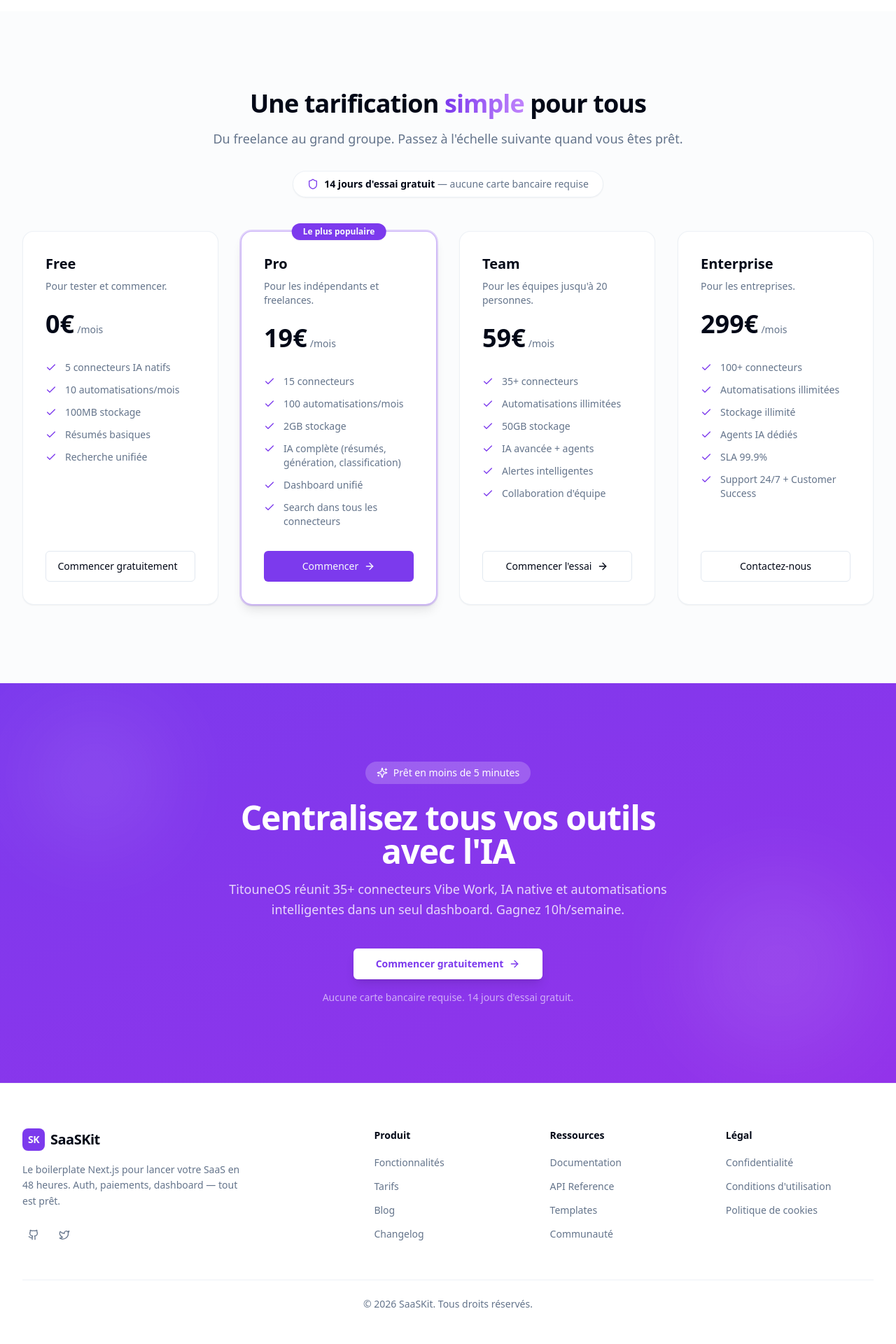
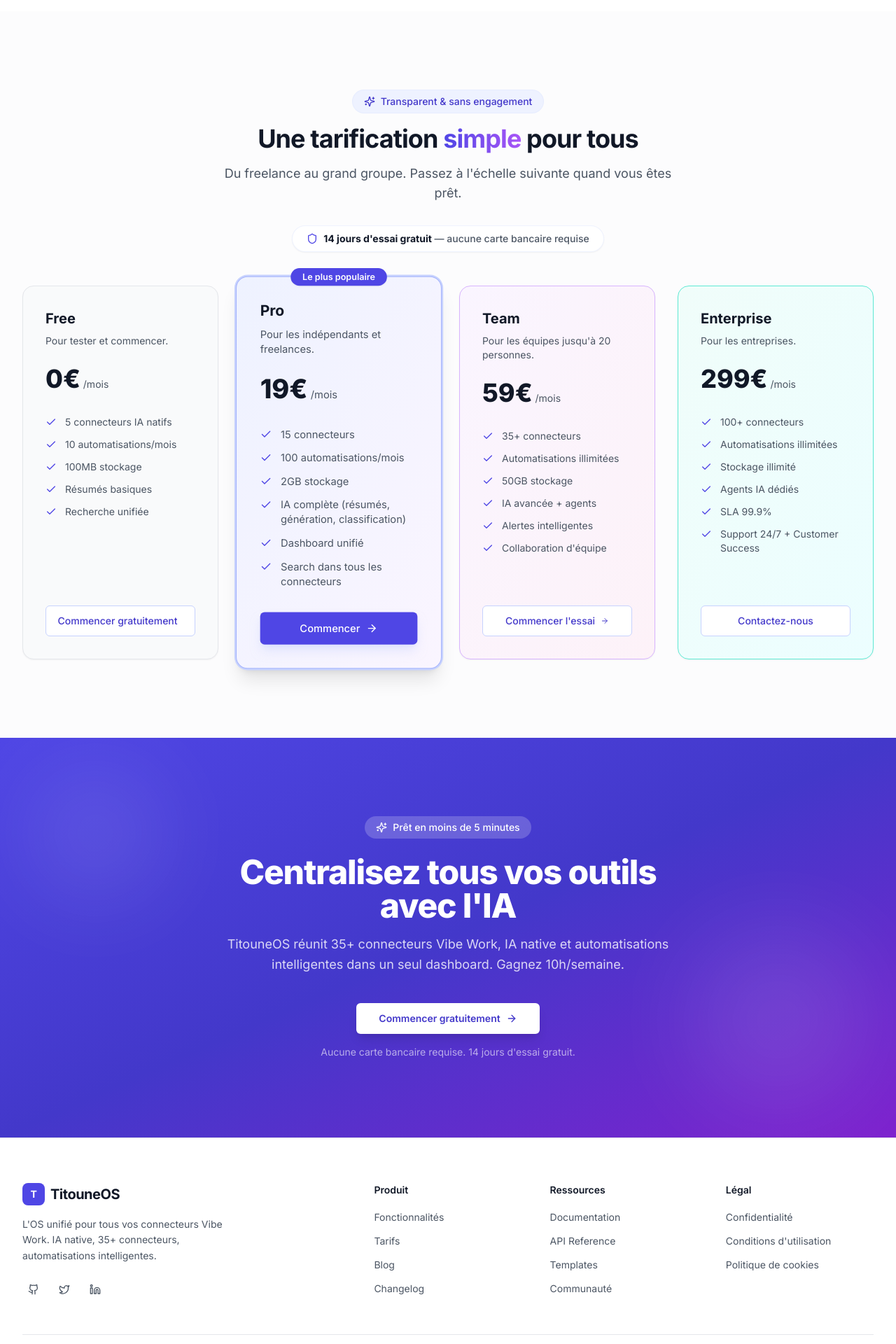
Before and after one commit to titoune33/titounex, a Next.js app: page /pricing in a window 1280 px wide. Shown: the part 80-2000 px from the top of the page at 70% size. Built offline with nearby package versions, Linux system fonts and the light colour scheme; no server answers.

Commit message:
design: Premium landing page overhaul — vraies couleurs indigo, TitouneOS branding, dark mode fix

```diff
--- a/src/components/landing/cta.tsx
+++ b/src/components/landing/cta.tsx
@@ -4,7 +4,7 @@
 
 export function CTA() {
   return (
-    <section className="relative overflow-hidden bg-gradient-to-br from-primary to-purple-600 py-20 lg:py-28">
+    <section className="relative overflow-hidden bg-gradient-to-br from-indigo-600 via-indigo-700 to-purple-700 py-20 lg:py-28">
       {/* Background decorations */}
       <div className="absolute inset-0 pointer-events-none">
         <div className="absolute top-10 left-10 h-48 w-48 rounded-full bg-white/10 blur-3xl" />
@@ -30,11 +30,10 @@
           <div className="mt-10 flex flex-col items-center gap-3 sm:flex-row sm:justify-center">
             <Button
               size="lg"
-              variant="default"
               asChild
-              className="w-full sm:w-auto shadow-lg hover:shadow-xl transition-shadow bg-white text-primary font-semibold"
+              className="w-full sm:w-auto shadow-lg hover:shadow-xl transition-shadow bg-white text-indigo-700 font-semibold hover:bg-gray-100"
             >
-              <Link href="/auth/register">
+              <Link href="/auth/signin">
                 Commencer gratuitement
                 <ArrowRight className="ml-2 h-4 w-4" />
               </Link>
--- a/src/components/landing/features.tsx
+++ b/src/components/landing/features.tsx
@@ -14,31 +14,49 @@
     icon: Brain,
     title: "IA Native Intégrée",
     description: "Résumés, génération, classification et recherche alimentés par Hugging Face, Mistral et plus de 9 connecteurs IA.",
+    color: "bg-indigo-500",
   },
   {
     icon: Workflow,
     title: "Automatisations Intelligentes",
     description: "Construisez des workflows drag-and-drop avec des agents IA autonomes, pas des simples zaps.",
+    color: "bg-purple-500",
   },
   {
     icon: Search,
     title: "Recherche Unifiée",
     description: "Trouvez n'importe quoi dans tous vos outils depuis une seule barre de recherche. Plus de silos.",
+    color: "bg-sky-500",
   },
   {
     icon: Database,
     title: "35+ Connecteurs",
     description: "Gmail, Notion, Slack, Stripe, Google Calendar, GitHub, et plus encore — le tout depuis une interface.",
+    color: "bg-emerald-500",
   },
   {
     icon: BarChart3,
     title: "Dashboard Unifié",
     description: "6 KPIs temps réel (emails, tâches, paiements, messages, événements, connecteurs) avec graphiques interactifs.",
+    color: "bg-amber-500",
   },
   {
     icon: Globe,
     title: "Centralisation Totale",
     description: "Plus de basculer entre 10 onglets. Tout est centralisé dans un seul OS. Gagnez 10h/semaine.",
+    color: "bg-cyan-500",
+  },
+  {
+    icon: Zap,
+    title: "Performance Extreme",
+    description: "Workflows exécutés en moins de 2 secondes grâce au routing intelligent du llm-gateway.",
+    color: "bg-yellow-400",
+  },
+  {
+    icon: Shield,
+    title: "Sécurité Enterprise",
+    description: "Auth JWT, chiffrement AES-256, conformité RGPD. Vos données restent chez vous.",
+    color: "bg-red-500",
   },
 ];
 
@@ -48,34 +66,36 @@
       <div className="mx-auto max-w-7xl px-4 lg:px-8">
         {/* Section header */}
         <div className="mx-auto max-w-2xl text-center">
-          <h2 className="text-3xl font-bold tracking-tight text-foreground sm:text-4xl">
+          <h2 className="text-3xl font-bold tracking-tight text-gray-900 sm:text-4xl">
             Tout ce qu&apos;il vous faut pour{" "}
-            <span className="bg-gradient-to-r from-primary to-purple-400 bg-clip-text text-transparent">
+            <span className="bg-gradient-to-r from-indigo-600 to-purple-500 bg-clip-text text-transparent">
               automatiser votre quotidien
             </span>
           </h2>
-          <p className="mt-4 text-lg text-muted-foreground">
+          <p className="mt-4 text-lg text-gray-600">
             Un OS unifié pour centraliser, automatiser et optimiser tous vos outils avec l'IA.
           </p>
         </div>
 
         {/* Features grid */}
-        <div className="mt-16 grid gap-6 sm:grid-cols-2 lg:grid-cols-3">
+        <div className="mt-16 grid gap-6 sm:grid-cols-2 lg:grid-cols-3 xl:grid-cols-4">
           {features.map((f) => (
             <div
               key={f.title}
-              className="group relative rounded-2xl border border-border/60 bg-white p-6 shadow-sm transition-all duration-300 hover:shadow-md hover:border-primary/20 hover:-translate-y-1"
+              className="group relative rounded-2xl border border-indigo-100/50 bg-white p-6 shadow-sm transition-all duration-300 hover:shadow-lg hover:shadow-indigo-100/30 hover:-translate-y-1"
             >
-              {/* Icon */}
-              <div className="flex h-12 w-12 items-center justify-center rounded-xl bg-primary/10 text-primary transition-colors group-hover:bg-primary group-hover:text-primary-foreground">
+              {/* Icon circle */}
+              <div
+                className={`flex h-12 w-12 items-center justify-center rounded-xl ${f.color} text-white shadow-md group-hover:scale-110 transition-transform duration-300`}
+              >
                 <f.icon className="h-6 w-6" />
               </div>
 
               {/* Content */}
-              <h3 className="mt-4 text-lg font-semibold text-foreground">
+              <h3 className="mt-4 text-lg font-semibold text-gray-900">
                 {f.title}
               </h3>
-              <p className="mt-2 text-sm leading-relaxed text-muted-foreground">
+              <p className="mt-2 text-sm leading-relaxed text-gray-600">
                 {f.description}
               </p>
             </div>
--- a/src/components/landing/footer.tsx
+++ b/src/components/landing/footer.tsx
@@ -1,5 +1,5 @@
 import Link from "next/link";
-import { Github, Twitter } from "lucide-react";
+import { Github, Twitter, Linkedin } from "lucide-react";
 
 const productLinks = [
   { href: "/#features", label: "Fonctionnalités" },
@@ -23,30 +23,30 @@
 
 export function Footer() {
   return (
-    <footer className="border-t border-border/60 bg-white py-12 lg:py-16">
+    <footer className="border-t border-gray-200 bg-white py-12 lg:py-16">
       <div className="mx-auto max-w-7xl px-4 lg:px-8">
         <div className="grid gap-10 sm:grid-cols-2 lg:grid-cols-5">
           {/* Brand */}
           <div className="lg:col-span-2">
             <Link
               href="/"
-              className="flex items-center gap-2 text-xl font-bold tracking-tight text-foreground"
+              className="flex items-center gap-2 text-xl font-bold tracking-tight text-gray-900"
             >
-              <span className="flex h-8 w-8 items-center justify-center rounded-lg bg-primary text-sm font-bold text-primary-foreground">
-                SK
+              <span className="flex h-8 w-8 items-center justify-center rounded-lg bg-indigo-600 text-sm font-bold text-white">
+                T
               </span>
-              SaaSKit
+              TitouneOS
             </Link>
-            <p className="mt-4 max-w-xs text-sm leading-relaxed text-muted-foreground">
-              Le boilerplate Next.js pour lancer votre SaaS en 48 heures.
-              Auth, paiements, dashboard — tout est prêt.
+            <p className="mt-4 max-w-xs text-sm leading-relaxed text-gray-600">
+              L'OS unifié pour tous vos connecteurs Vibe Work. IA native, 35+ connecteurs,
+              automatisations intelligentes.
             </p>
             <div className="mt-5 flex items-center gap-3">
               <a
-                href="https://github.com"
+                href="https://github.com/titoune33/titounex"
                 target="_blank"
                 rel="noopener noreferrer"
-                className="rounded-md p-2 text-muted-foreground hover:bg-accent hover:text-foreground transition-colors"
+                className="rounded-md p-2 text-gray-600 hover:bg-gray-100 hover:text-gray-900 transition-colors"
                 aria-label="GitHub"
               >
                 <Github className="h-4 w-4" />
@@ -55,23 +55,32 @@
                 href="https://twitter.com"
                 target="_blank"
                 rel="noopener noreferrer"
-                className="rounded-md p-2 text-muted-foreground hover:bg-accent hover:text-foreground transition-colors"
+                className="rounded-md p-2 text-gray-600 hover:bg-gray-100 hover:text-gray-900 transition-colors"
                 aria-label="Twitter"
               >
                 <Twitter className="h-4 w-4" />
+              </a>
+              <a
+                href="https://linkedin.com"
+                target="_blank"
+                rel="noopener noreferrer"
+                className="rounded-md p-2 text-gray-600 hover:bg-gray-100 hover:text-gray-900 transition-colors"
+                aria-label="LinkedIn"
+              >
+                <Linkedin className="h-4 w-4" />
               </a>
             </div>
           </div>
 
           {/* Product */}
           <div>
-            <h4 className="text-sm font-semibold text-foreground">Produit</h4>
+            <h4 className="text-sm font-semibold text-gray-900">Produit</h4>
             <ul className="mt-4 space-y-2.5">
               {productLinks.map((l) => (
                 <li key={l.href}>
                   <Link
                     href={l.href}
-                    className="text-sm text-muted-foreground transition-colors hover:text-foreground"
+                    className="text-sm text-gray-600 transition-colors hover:text-indigo-600"
                   >
                     {l.label}
                   </Link>
@@ -82,15 +91,13 @@
 
           {/* Resources */}
           <div>
-            <h4 className="text-sm font-semibold text-foreground">
-              Ressources
-            </h4>
+            <h4 className="text-sm font-semibold text-gray-900">Ressources</h4>
             <ul className="mt-4 space-y-2.5">
               {resourceLinks.map((l) => (
                 <li key={l.href}>
                   <Link
                     href={l.href}
-                    className="text-sm text-muted-foreground transition-colors hover:text-foreground"
+                    className="text-sm text-gray-600 transition-colors hover:text-indigo-600"
                   >
                     {l.label}
                   </Link>
@@ -101,13 +108,13 @@
 
           {/* Legal */}
           <div>
-            <h4 className="text-sm font-semibold text-foreground">Légal</h4>
+            <h4 className="text-sm font-semibold text-gray-900">Légal</h4>
             <ul className="mt-4 space-y-2.5">
               {legalLinks.map((l) => (
                 <li key={l.href}>
                   <Link
                     href={l.href}
-                    className="text-sm text-muted-foreground transition-colors hover:text-foreground"
+                    className="text-sm text-gray-600 transition-colors hover:text-indigo-600"
                   >
                     {l.label}
                   </Link>
@@ -118,8 +125,8 @@
         </div>
 
         {/* Copyright */}
-        <div className="mt-12 border-t border-border/60 pt-6 text-center text-sm text-muted-foreground">
-          © {new Date().getFullYear()} SaaSKit. Tous droits réservés.
+        <div className="mt-12 border-t border-gray-200 pt-6 text-center text-sm text-gray-600">
+          © {new Date().getFullYear()} TitouneOS. Tous droits réservés.
         </div>
       </div>
     </footer>
--- a/src/components/landing/navbar.tsx
+++ b/src/components/landing/navbar.tsx
@@ -39,9 +39,9 @@
           className="flex items-center gap-2 text-xl font-bold tracking-tight text-foreground"
         >
           <span className="flex h-8 w-8 items-center justify-center rounded-lg bg-primary text-sm font-bold text-primary-foreground">
-            SK
+            T
           </span>
-          SaaSKit
+          TitouneOS
         </Link>
 
         {/* Desktop links */}
--- a/src/components/landing/pricing.tsx
+++ b/src/components/landing/pricing.tsx
@@ -1,5 +1,5 @@
 import Link from "next/link";
-import { Check, ArrowRight, Zap, Shield } from "lucide-react";
+import { Check, ArrowRight, Zap, Shield, Sparkles } from "lucide-react";
 import { Button } from "@/components/ui/button";
 import { cn } from "@/lib/utils";
 
@@ -19,6 +19,7 @@
     cta: "Commencer gratuitement",
     href: "/auth/signin",
     featured: false,
+    color: "gray",
   },
   {
     name: "Pro",
@@ -36,6 +37,7 @@
     cta: "Commencer",
     href: "/auth/signin",
     featured: true,
+    color: "indigo",
   },
   {
     name: "Team",
@@ -53,6 +55,7 @@
     cta: "Commencer l'essai",
     href: "/auth/signin",
     featured: false,
+    color: "purple",
   },
   {
     name: "Enterprise",
@@ -70,32 +73,51 @@
     cta: "Contactez-nous",
     href: "/contact",
     featured: false,
+    color: "teal",
   },
 ];
 
+const colorMap: Record<string, string> = {
+  gray: "border-gray-200",
+  indigo: "border-indigo-300 ring-indigo-200",
+  purple: "border-purple-300 ring-purple-200",
+  teal: "border-teal-300 ring-teal-200",
+};
+
+const bgMap: Record<string, string> = {
+  gray: "bg-gray-50",
+  indigo: "bg-gradient-to-br from-indigo-50 to-purple-50",
+  purple: "bg-gradient-to-br from-purple-50 to-pink-50",
+  teal: "bg-gradient-to-br from-teal-50 to-cyan-50",
+};
+
 export function Pricing() {
   return (
-    <section id="pricing" className="py-20 lg:py-28 bg-muted/30">
+    <section id="pricing" className="py-20 lg:py-28 bg-gray-50/50">
       <div className="mx-auto max-w-7xl px-4 lg:px-8">
         {/* Section header */}
         <div className="mx-auto max-w-2xl text-center">
-          <h2 className="text-3xl font-bold tracking-tight text-foreground sm:text-4xl">
+          <div className="inline-flex items-center gap-2 rounded-full border border-indigo-100/50 bg-indigo-50 px-4 py-1.5 text-sm font-medium text-indigo-700 mb-4">
+            <Sparkles className="h-4 w-4" />
+            Transparent & sans engagement
+          </div>
+          <h2 className="text-3xl font-bold tracking-tight text-gray-900 sm:text-4xl">
             Une tarification{" "}
-            <span className="bg-gradient-to-r from-primary to-purple-400 bg-clip-text text-transparent">
+            <span className="bg-gradient-to-r from-indigo-600 to-purple-500 bg-clip-text text-transparent">
               simple
             </span>{" "}
             pour tous
           </h2>
-          <p className="mt-4 text-lg text-muted-foreground">
+          <p className="mt-4 text-lg text-gray-600">
             Du freelance au grand groupe. Passez à l'échelle suivante quand vous êtes prêt.
           </p>
         </div>
 
         {/* Stats badge */}
-        <div className="mx-auto mt-8 flex max-w-fit items-center gap-2 rounded-full border border-border/60 bg-white px-5 py-2 text-sm font-medium text-muted-foreground shadow-sm">
-          <Shield className="h-4 w-4 text-primary" />
+        <div className="mx-auto mt-8 flex max-w-fit items-center gap-2 rounded-full border border-indigo-100/50 bg-white px-5 py-2 text-sm font-medium text-gray-600 shadow-sm">
+          <Shield className="h-4 w-4 text-indigo-600" />
           <span>
-            <strong className="text-foreground">14 jours d'essai gratuit</strong>{" "} —
+            <strong className="text-gray-900">14 jours d'essai gratuit</strong> —
             aucune carte bancaire requise
           </span>
         </div>
@@ -106,33 +128,34 @@
             <div
               key={plan.name}
               className={cn(
-                "relative flex flex-col rounded-2xl border bg-white p-8 shadow-sm transition-shadow hover:shadow-md",
+                "relative flex flex-col rounded-2xl border bg-white p-8 shadow-sm transition-all duration-300 hover:shadow-lg",
+                bgMap[plan.color],
                 plan.featured
-                  ? "border-primary/40 ring-2 ring-primary/20 shadow-lg"
-                  : "border-border/60"
+                  ? "ring-2 ring-indigo-200 border-indigo-300 shadow-xl scale-105"
+                  : colorMap[plan.color]
               )}
             >
               {plan.featured && (
-                <span className="absolute -top-3 left-1/2 -translate-x-1/2 rounded-full bg-primary px-4 py-1 text-xs font-semibold text-primary-foreground shadow-sm">
+                <span className="absolute -top-3 left-1/2 -translate-x-1/2 rounded-full bg-indigo-600 px-4 py-1 text-xs font-semibold text-white shadow-sm">
                   Le plus populaire
                 </span>
               )}
 
               <div>
-                <h3 className="text-xl font-bold text-foreground">{plan.name}</h3>
-                <p className="mt-2 text-sm text-muted-foreground">{plan.description}</p>
+                <h3 className="text-xl font-bold text-gray-900">{plan.name}</h3>
+                <p className="mt-2 text-sm text-gray-600">{plan.description}</p>
               </div>
 
               <div className="mt-6">
-                <span className="text-4xl font-extrabold text-foreground">{plan.price}</span>
-                <span className="text-sm text-muted-foreground ml-1">{plan.period}</span>
+                <span className="text-4xl font-extrabold text-gray-900">{plan.price}</span>
+                <span className="text-sm text-gray-600 ml-1">{plan.period}</span>
               </div>
 
               <ul className="mt-8 space-y-3 flex-1">
                 {plan.features.map((feat) => (
                   <li key={feat} className="flex items-start gap-3 text-sm">
-                    <Check className="mt-0.5 h-4 w-4 flex-shrink-0 text-primary" />
-                    <span className="text-muted-foreground">{feat}</span>
+                    <Check className="mt-0.5 h-4 w-4 flex-shrink-0 text-indigo-600" />
+                    <span className="text-gray-600">{feat}</span>
                   </li>
                 ))}
               </ul>
@@ -141,7 +164,12 @@
                 variant={plan.featured ? "default" : "outline"}
                 size="lg"
                 asChild
-                className="mt-8 w-full"
+                className={cn(
+                  "mt-8 w-full",
+                  plan.featured
+                    ? "bg-indigo-600 hover:bg-indigo-700 text-white shadow-lg shadow-indigo-200/50"
+                    : "border-indigo-200 text-indigo-700 hover:bg-indigo-50"
+                )}
               >
                 <Link href={plan.href}>
                   {plan.cta}
--- a/tailwind.config.ts
+++ b/tailwind.config.ts
@@ -7,13 +7,34 @@
   ],
   theme: {
     extend: {
+      // === Palette indigo premium (clair) ===
       colors: {
+        primary: {
+          50: "#eef2ff",
+          100: "#e0e7ff",
+          200: "#c7d2fe",
+          300: "#a5b4fc",
+          400: "#818cf8",
+          500: "#6366f1",
+          600: "#4f46e5",
+          700: "#4338ca",
+          800: "#3730a3",
+          900: "#312e81",
+        },
+        surface: "#f8fafc",
+        ink: {
+          900: "#0f172a",
+          700: "#334155",
+          500: "#64748b",
+          300: "#cbd5e1",
+        },
+        // HSL shadcn (compat thème sombre)
         border: "hsl(var(--border))",
         input: "hsl(var(--input))",
         ring: "hsl(var(--ring))",
         background: "hsl(var(--background))",
         foreground: "hsl(var(--foreground))",
-        primary: {
+        primary_shadcn: {
           DEFAULT: "hsl(var(--primary))",
           foreground: "hsl(var(--primary-foreground))",
         },
@@ -38,19 +59,27 @@
           foreground: "hsl(var(--card-foreground))",
         },
       },
+      fontFamily: {
+        sans: ["Inter", "ui-sans-serif", "system-ui", "sans-serif"],
+      },
       borderRadius: {
         lg: "var(--radius)",
         md: "calc(var(--radius) - 2px)",
         sm: "calc(var(--radius) - 4px)",
       },
+      boxShadow: {
+        card: "0 1px 3px 0 rgb(15 23 42 / 0.08), 0 1px 2px -1px rgb(15 23 42 / 0.04)",
+        lift: "0 10px 30px -10px rgb(79 70 229 / 0.25)",
+        premium: "0 4px 6px -1px rgb(15 23 42 / 0.10), 0 2px 4px -2px rgb(15 23 42 / 0.06)",
+      },
       keyframes: {
-        "fade-in": {
-          "0%": { opacity: "0", transform: "translateY(10px)" },
+        fadeUp: {
+          "0%": { opacity: "0", transform: "translateY(12px)" },
           "100%": { opacity: "1", transform: "translateY(0)" },
         },
       },
       animation: {
-        "fade-in": "fade-in 0.5s ease-out",
+        fadeUp: "fadeUp 0.5s ease-out both",
       },
     },
   },
```
Also changed, not shown: src/components/landing/hero.tsx (+36 -26 lines).
